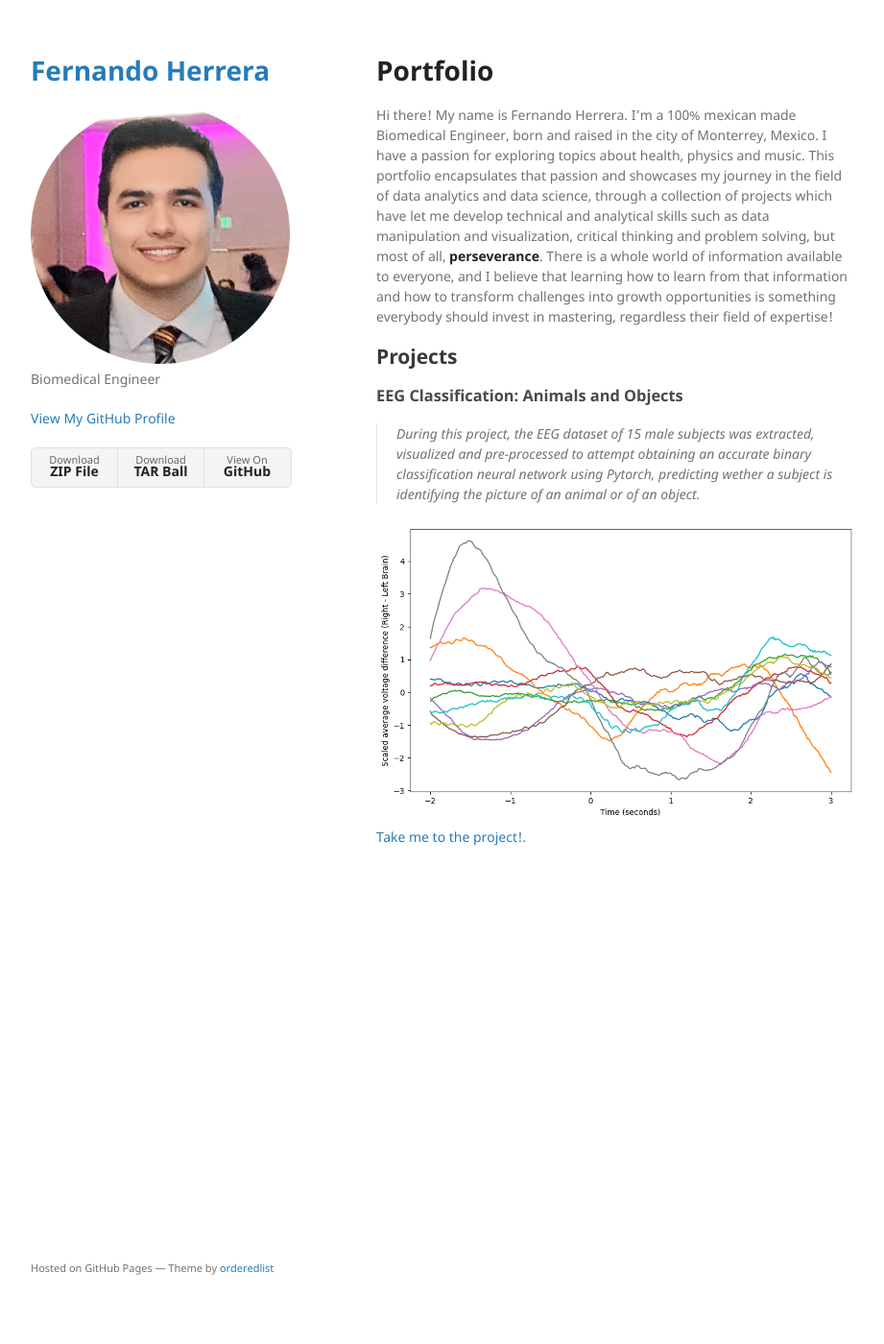
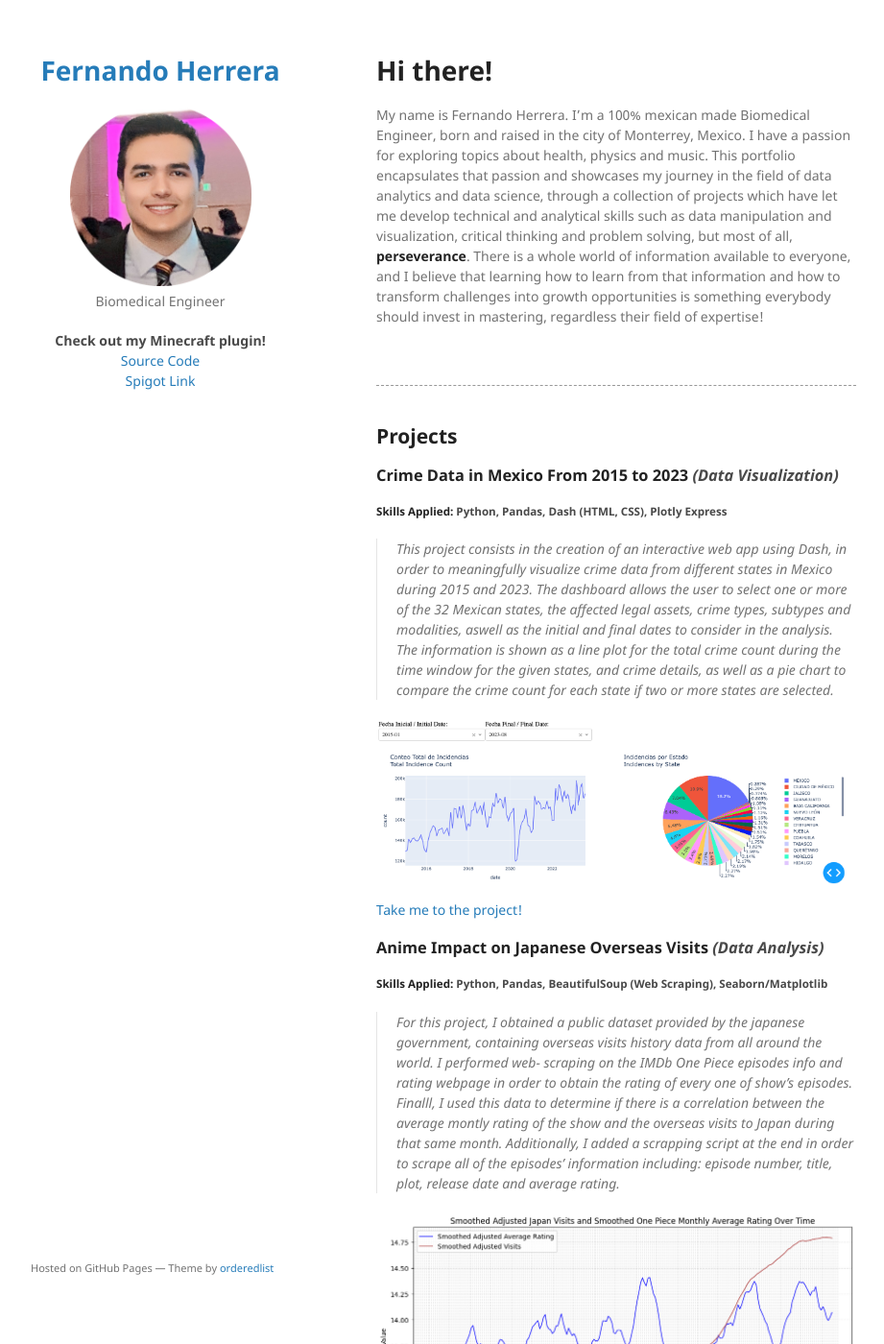
Before and after one commit to fhg99/fhg99.github.io, a Jekyll site: the page built from index.md, in a window 1280 px wide and 1400 px high. Shown: the whole window at 96% size, without its empty margins (178-1099 px from the left). Built offline with Jekyll 4.4.1, drawn with Linux system fonts in a browser that asks for light colours; our own code applies the rules of GitHub Pages for plain Markdown files; some of the changed text lies outside the part shown.

Commit message:
Updated Page Style and Added Project
Removed the UL with links in index.md

Added Crime Incidences in Mexico Dashboard project.

Added Favicon.

```diff
--- a/_config.yml
+++ b/_config.yml
@@ -1,6 +1,6 @@
 title: Fernando Herrera
 logo: /assets/img/logo.png
 description: Biomedical Engineer
-show_downloads: true
+show_downloads: false
 google_analytics:
 theme: jekyll-theme-minimal
--- a/_includes/head-custom.html
+++ b/_includes/head-custom.html
@@ -4,6 +4,6 @@
 {% include head-custom-google-analytics.html %}
 
 <!-- You can set your favicon here -->
-<!-- link rel="shortcut icon" type="image/x-icon" href="{{ '/favicon.ico' | relative_url }}" -->
+<link rel="shortcut icon" type="image/x-icon" href="{{ '/assets/img/favicon.ico' | relative_url }}">
 
 <!-- end custom head snippets -->
--- a/_layouts/default.html
+++ b/_layouts/default.html
@@ -14,11 +14,11 @@
   </head>
   <body>
     <div class="wrapper">
-      <header>
+      <header style="text-align: center;">
         <h1><a href="{{ "/" | absolute_url }}">{{ site.title | default: site.github.repository_name }}</a></h1>
 
         {% if site.logo %}
-          <img src="{{site.logo | relative_url}}" alt="Logo" />
+          <img src="{{site.logo | relative_url}}" alt="Logo" style="max-width: 70%;"/>
         {% endif %}
 
         <p>{{ site.description | default: site.github.project_tagline }}</p>
@@ -31,8 +31,16 @@
         <p class="view"><a href="{{ site.github.owner_url }}">View My GitHub Profile</a></p>
         {% endif %}
 
+        <div style="display: inline-block; white-space: nowrap;">
+          <h4 style="margin-bottom: auto;" class="minecraft-plugin">Check out my Minecraft plugin!</h4>
+            <ul style="list-style: none; display: inline-block; padding-left: 0; margin-left: 0;">
+              <li><a href="https://github.com/FerskiGames/Snipecraft"> Source Code </a></li>
+              <li><a href="https://www.spigotmc.org/resources/snipecraft.112429/"> Spigot Link </a></li>
+            </ul>
+        </div>
+
         {% if site.show_downloads %}
-        <ul class="downloads">
+        <ul class="downloads" style="margin-left: auto; margin-right: auto;">
           <li><a href="{{ site.github.zip_url }}">Download <strong>ZIP File</strong></a></li>
           <li><a href="{{ site.github.tar_url }}">Download <strong>TAR Ball</strong></a></li>
           <li><a href="{{ site.github.repository_url }}">View On <strong>GitHub</strong></a></li>
--- a/index.md
+++ b/index.md
@@ -2,11 +2,45 @@
 layout: default
 ---
 
-# Portfolio
+# Hi there!
 
-Hi there! My name is Fernando Herrera. I'm a 100% mexican made Biomedical Engineer, born and raised in the city of Monterrey, Mexico. I have a passion for exploring topics about health, physics and music. This portfolio encapsulates that passion and showcases my journey in the field of data analytics and data science, through a collection of projects which have let me develop technical and analytical skills such as data manipulation and visualization, critical thinking and problem solving, but most of all, **perseverance**. There is a whole world of information available to everyone, and I believe that learning how to learn from that information and how to transform challenges into growth opportunities is something everybody should invest in mastering, regardless their field of expertise!
+My name is Fernando Herrera. I'm a 100% mexican made Biomedical Engineer, born and raised in the city of Monterrey, Mexico. I have a passion for exploring topics about health, physics and music. This portfolio encapsulates that passion and showcases my journey in the field of data analytics and data science, through a collection of projects which have let me develop technical and analytical skills such as data manipulation and visualization, critical thinking and problem solving, but most of all, **perseverance**. There is a whole world of information available to everyone, and I believe that learning how to learn from that information and how to transform challenges into growth opportunities is something everybody should invest in mastering, regardless their field of expertise!
 
-## Projects
+<br>
+<div style="border-bottom: 1px dashed #999;"></div>
+<br>
+
+## **Projects**
+
+### **Crime Data in Mexico From 2015 to 2023**  _(Data Visualization)_
+##### **Skills Applied:** Python, Pandas, Dash (HTML, CSS), Plotly Express
+
+> This project consists in the creation of an interactive web app using Dash,
+> in order to meaningfully visualize crime data from different states in Mexico
+> during 2015 and 2023. The dashboard allows the user to select one or more of
+> the 32 Mexican states, the affected legal assets, crime types, subtypes and modalities,
+> aswell as the initial and final dates to consider in the analysis. The information
+> is shown as a line plot for the total crime count during the time window for the given
+> states, and crime details, as well as a pie chart to compare the crime count for each state
+> if two or more states are selected.
+
+![Crime Data in Mexico From 2015 to 2023](./assets/img/Project_IMG_MexicoCrimeDashboard.png)
+[Take me to the project!](https://github.com/fhg99/fhg99.github.io/blob/main/Projects/Data/DataAnalysis/AnimeAndJapanTourism/animeandjapantourism.ipynb)
+
+### **Anime Impact on Japanese Overseas Visits** _(Data Analysis)_
+##### **Skills Applied:** Python, Pandas, BeautifulSoup (Web Scraping), Seaborn/Matplotlib
+
+> For this project, I obtained a public dataset provided by the japanese government,
+> containing overseas visits history data from all around the world. I performed web-
+> scraping on the IMDb One Piece episodes info and rating webpage in order to obtain
+> the rating of every one of show's episodes. Finalll, I used this data to determine
+> if there is a correlation between the average montly rating of the show and the
+> overseas visits to Japan during that same month. Additionally, I added a scrapping
+> script at the end in order to scrape all of the episodes' information including:
+> episode number, title, plot, release date and average rating.
+
+![Anime Impact on Japanese Overseas Visits](./assets/img/Project_IMG_AnimeAndJapanTourism.png)
+[Take me to the project!](https://github.com/fhg99/fhg99.github.io/blob/main/Projects/Data/DataAnalysis/AnimeAndJapanTourism/animeandjapantourism.ipynb)
 
 ### EEG Classification: Animals and Objects
 
@@ -15,5 +49,5 @@ Hi there! My name is Fernando Herrera. I'm a 100% mexican made Biomedical Engine
 > using Pytorch, predicting wether a subject is identifying the picture of an animal or of
 > an object.
 
-![EEG Classification: Animals and Objects](./assets/img/EEG_Classification_Animals_Objects.png)
-[Take me to the project!](./another-page.html).
+![EEG Classification: Animals and Objects](./assets/img/Project_IMG_EEGClassificationAnimalsObjects.png)
+[Take me to the project!](./another-page.html)
```
Also changed, not shown: Projects/Data/DataAnalysis/AnimeAndJapanTourism/requirements.txt (added, +53 -0 lines), Projects/Data/DataAnalysis/MexicoCrimeDashboard/requirements.txt (added, +58 -0 lines), another-page.md (+2 -2 lines), Gemfile.lock (added), Projects/Data/DataAnalysis/MexicoCrimeDashboard/Files/IDEFC_jun2022.csv (added), assets/img/Project_IMG_AnimeAndJapanTourism.png (added), assets/img/Project_IMG_EEGClassificationAnimalsObjects.png (renamed from assets/img/EEG_Classification_Animals_Objects.png), assets/img/Project_IMG_MexicoCrimeDashboard.png (added), assets/img/favicon.ico (added), 5 other files.
